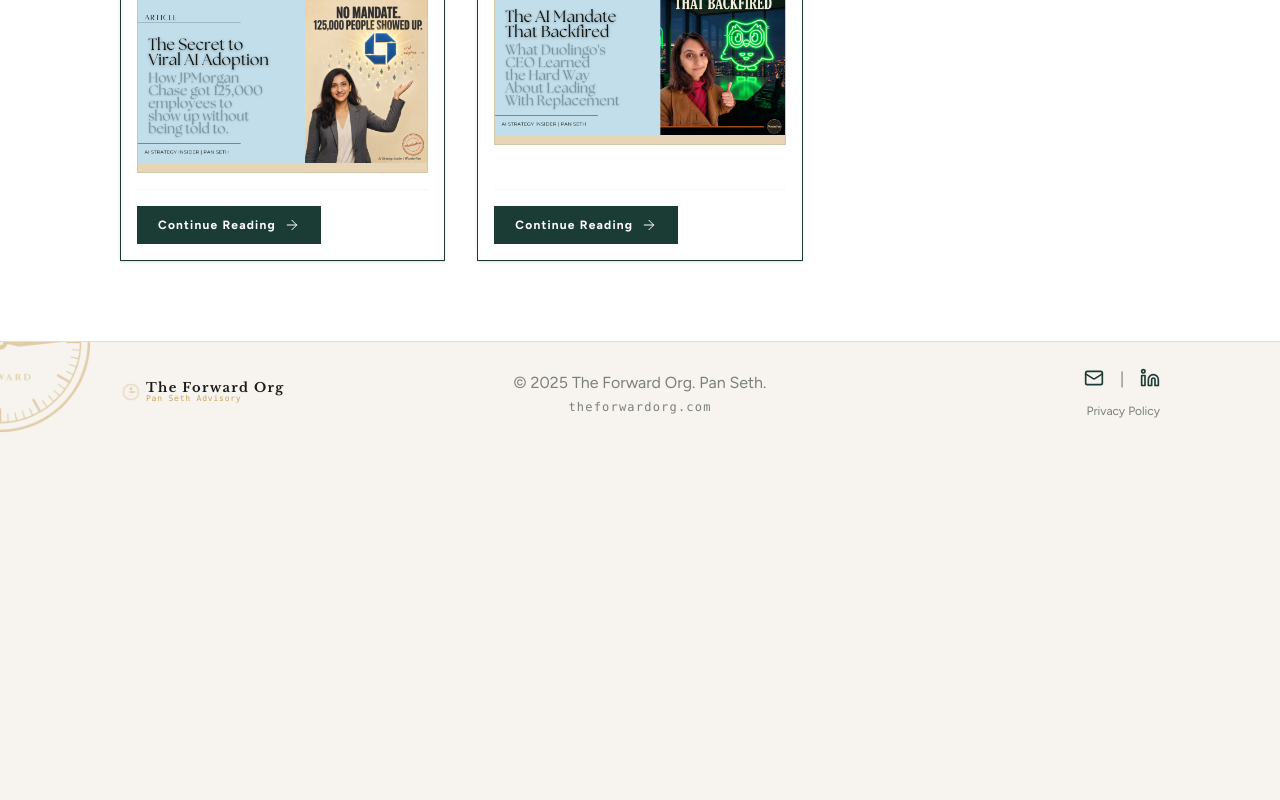
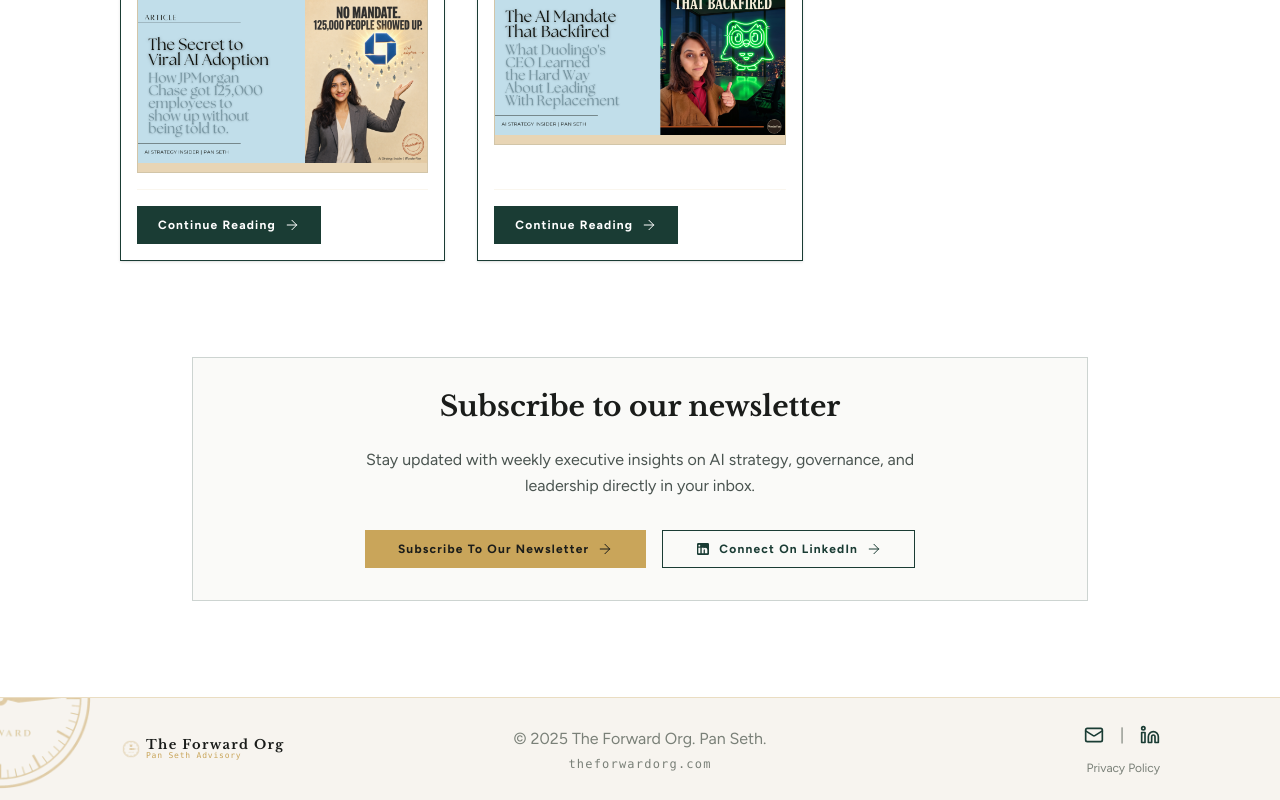
Before and after one commit to AnshKapila/The-Forward-Org-New, a React (Vite) app: page /newsletter in a window 1280 px wide. Shown: the part 1973-2773 px from the top of the page. Before the commit the page ends 2416 px from the top, so only its background shows below. Built offline with nearby package versions, Linux system fonts and the light colour scheme.

Commit message:
feat: add bottom newsletter subscription engagement section to feed listing page

```diff
--- a/src/pages/Newsletter.tsx
+++ b/src/pages/Newsletter.tsx
@@ -175,6 +175,37 @@
             </div>
           )}
         </section>
+
+        {/* Bottom Engagement CTA Block */}
+        <section className="pb-24 pt-4 w-full px-6 lg:px-[120px]">
+          <div className="max-w-4xl mx-auto p-8 bg-[#FAFAF8] border border-teal/20 text-center space-y-6">
+            <h3 className="font-serif text-xl md:text-2xl font-bold text-ink">
+              Subscribe to our newsletter
+            </h3>
+            <p className="font-sans text-sm md:text-base text-ink-muted max-w-xl mx-auto leading-relaxed">
+              Stay updated with weekly executive insights on AI strategy, governance, and leadership directly in your inbox.
+            </p>
+            <div className="flex flex-col sm:flex-row items-center justify-center gap-4 pt-2">
+              <InteractiveButton
+                onClick={() => setIsModalOpen(true)}
+                variant="gold"
+              >
+                Subscribe to our newsletter
+              </InteractiveButton>
+              <InteractiveButton
+                onClick={() => window.open("https://www.linkedin.com/in/pan-seth/", "_blank", "noopener,noreferrer")}
+                variant="outline-teal"
+                className="flex items-center gap-2"
+              >
+                <svg className="w-4 h-4 fill-current" viewBox="0 0 24 24">
+                  <path d="M19 3a2 2 0 0 1 2 2v14a2 2 0 0 1-2 2H5a2 2 0 0 1-2-2V5a2 2 0 0 1 2-2h14m-.5 15.5v-5.3a3.26 3.26 0 0 0-3.26-3.26c-.85 0-1.84.52-2.32 1.3v-1.11h-2.8v8.37h2.8v-4.87c0-.25.05-.5.12-.69a1 1 0 0 1 .93-.67c.72 0 .86.54.86 1.33v4.9h2.8M6.5 8.37a1.37 1.37 0 1 0 0-2.75 1.37 1.37 0 0 0 0 2.75M8 18.5V10.13H5V18.5h3z"/>
+                </svg>
+                <span>Connect on LinkedIn</span>
+              </InteractiveButton>
+            </div>
+          </div>
+        </section>
+
       </main>
       <NewsletterModal isOpen={isModalOpen} onClose={() => setIsModalOpen(false)} />
     </div>
```
